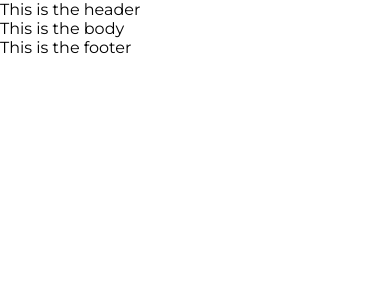
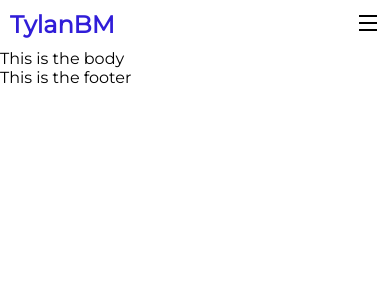
Before and after one commit to TylanM/portfolio-website, a React (Create React App) app in the folder portfolio-website/: page / in a window 390 px wide. Shown: the top 300 px of the page. Built offline with nearby package versions, Linux system fonts and the light colour scheme.

Commit message:
Create responsive header including media queries

```diff
--- a/portfolio-website/public/index.html
+++ b/portfolio-website/public/index.html
@@ -28,6 +28,8 @@
     <link rel="preconnect" href="https://fonts.gstatic.com" crossorigin>
     <link href="https://fonts.googleapis.com/css2?family=Montserrat&display=swap" rel="stylesheet">
 
+    <link href="https://cdn.jsdelivr.net/npm/remixicon@2.5.0/fonts/remixicon.css" rel="stylesheet">
+
     <title>Portfolio Website</title>
   </head>
   <body>
--- /dev/null
+++ b/portfolio-website/src/components/header/header.css
@@ -0,0 +1,47 @@
+.header {
+    display: flex;
+    justify-content: space-between;
+    flex: 1;
+    padding: 10px;
+    position: relative;
+    align-items: center;
+}
+
+.menu {
+    display: flex;
+    flex: 1;
+    justify-content: end;
+}
+
+.menu-icon {
+    font-size: 24px;
+}
+
+.mobile-menu {
+    display: none;
+}
+
+.web-menu {
+    display: flex;
+}
+
+.logo {
+    display: flex;
+    font-size: 36;
+    color: rgb(48, 29, 216);
+    font-weight: bolder;
+}
+
+@media only screen and (max-width:720px) {
+    .mobile-menu {
+        display: flex;
+    }
+
+    .web-menu {
+        display: none;
+    }
+
+    .logo {
+        font-size: 24px;
+    }
+}
--- a/portfolio-website/src/components/header/index.js
+++ b/portfolio-website/src/components/header/index.js
@@ -1,11 +1,27 @@
-import React from 'react'
+import React, {useState} from 'react'
+import './header.css';
+import Web from './web';
+import Mobile from './mobile';
+
 
 function Header() {
+    const[isOpen, setIsOpen]= useState(false);
     return (
-        <div>
-            This is the header
+        <div className='header'>
+            <div className="logo">TylanBM</div>
+            <div className='menu'>
+                <div className="web-menu"> <Web />
+                </div>
+                <div className='mobile-menu'>
+                    <div onClick={()=> setIsOpen(!isOpen)}>
+                        <i class="ri-menu-line menu-icon"></i>
+                    </div>
+                    {isOpen && <Mobile isOpen={isOpen} setIsOpen={setIsOpen} />}
+                </div>
+            </div>
         </div>
-    )
+    );
 }
 
+
 export default Header
--- /dev/null
+++ b/portfolio-website/src/components/header/mobile/index.js
@@ -0,0 +1,11 @@
+import React from 'react'
+
+function Mobile() {
+    return (
+        <div>
+            Mobile Menu
+        </div>
+    )
+}
+
+export default Mobile
--- /dev/null
+++ b/portfolio-website/src/components/header/web/index.js
@@ -0,0 +1,11 @@
+import React from 'react'
+
+function Web() {
+    return (
+        <div>
+            Web Menu
+        </div>
+    )
+}
+
+export default Web
```
